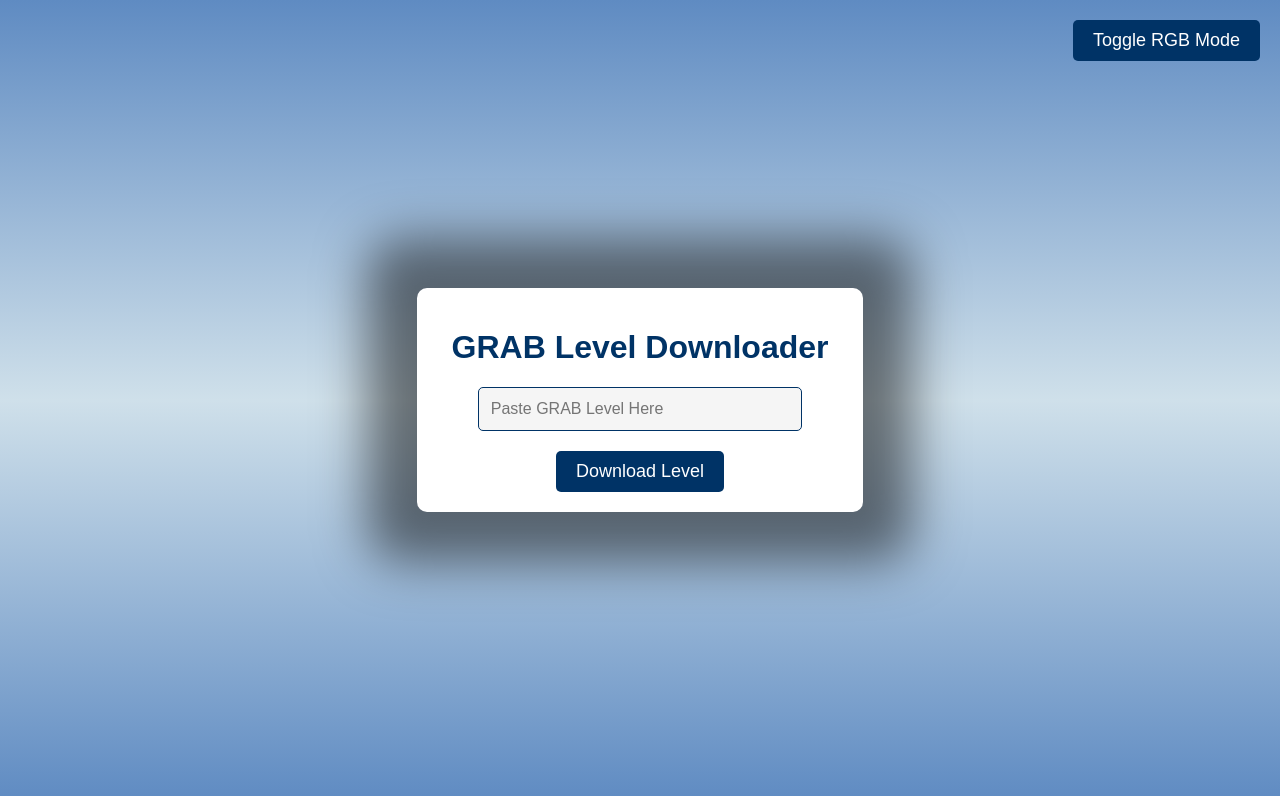
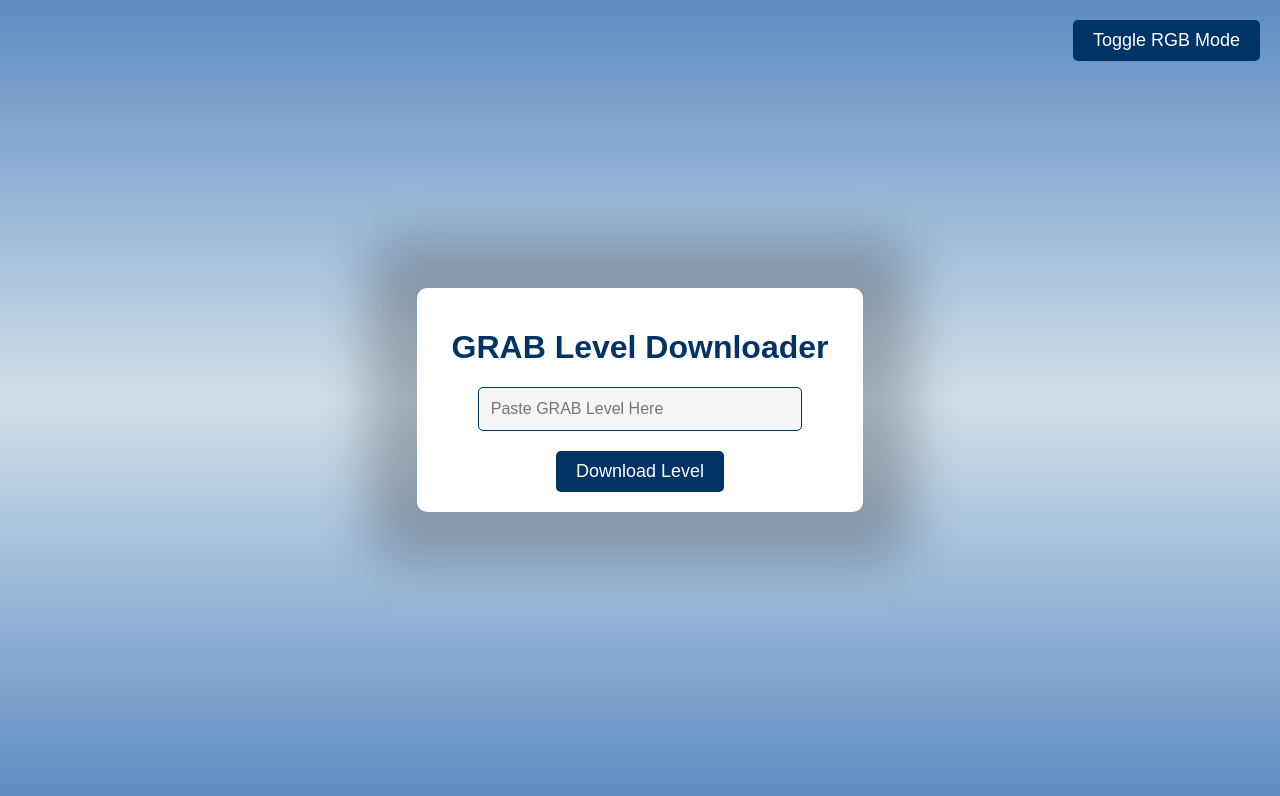
Before and after one commit to Vestria4/GRAB-Downloader, a plain HTML site: page index.html in a window 1280 px wide. Drawn offline with Linux system fonts and the light colour scheme.

Commit message:
Update index.html

```diff
--- a/index.html
+++ b/index.html
@@ -26,7 +26,7 @@
             text-align: center;
             position: relative;
             z-index: 1;
-            box-shadow: 0 0 50px 50px rgba(0, 0, 0, 0.5);
+            box-shadow: 0 0 50px 50px rgba(0, 0, 0, 0.23);
             transition: background-color 0.3s;
         }
 
```
